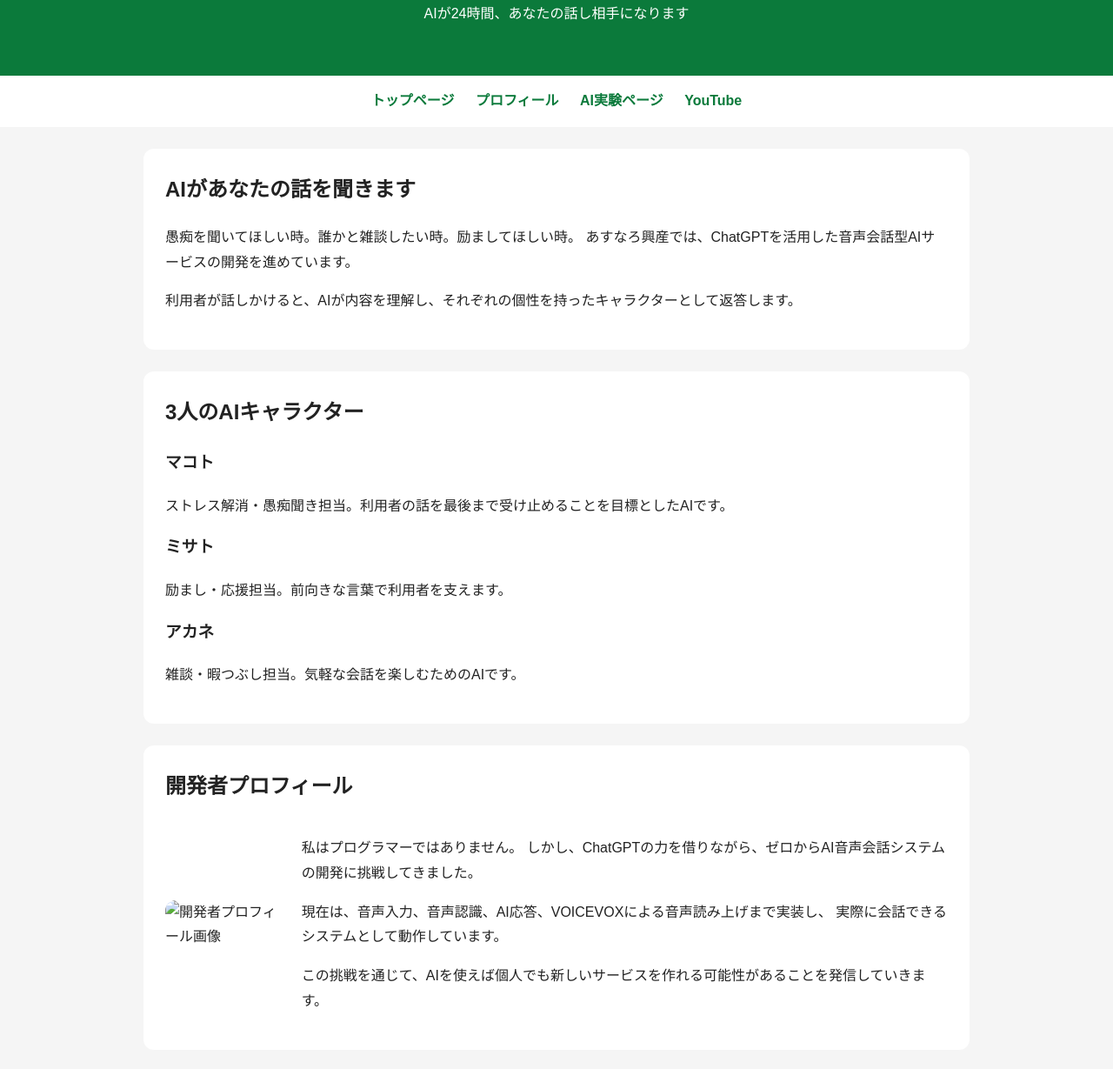
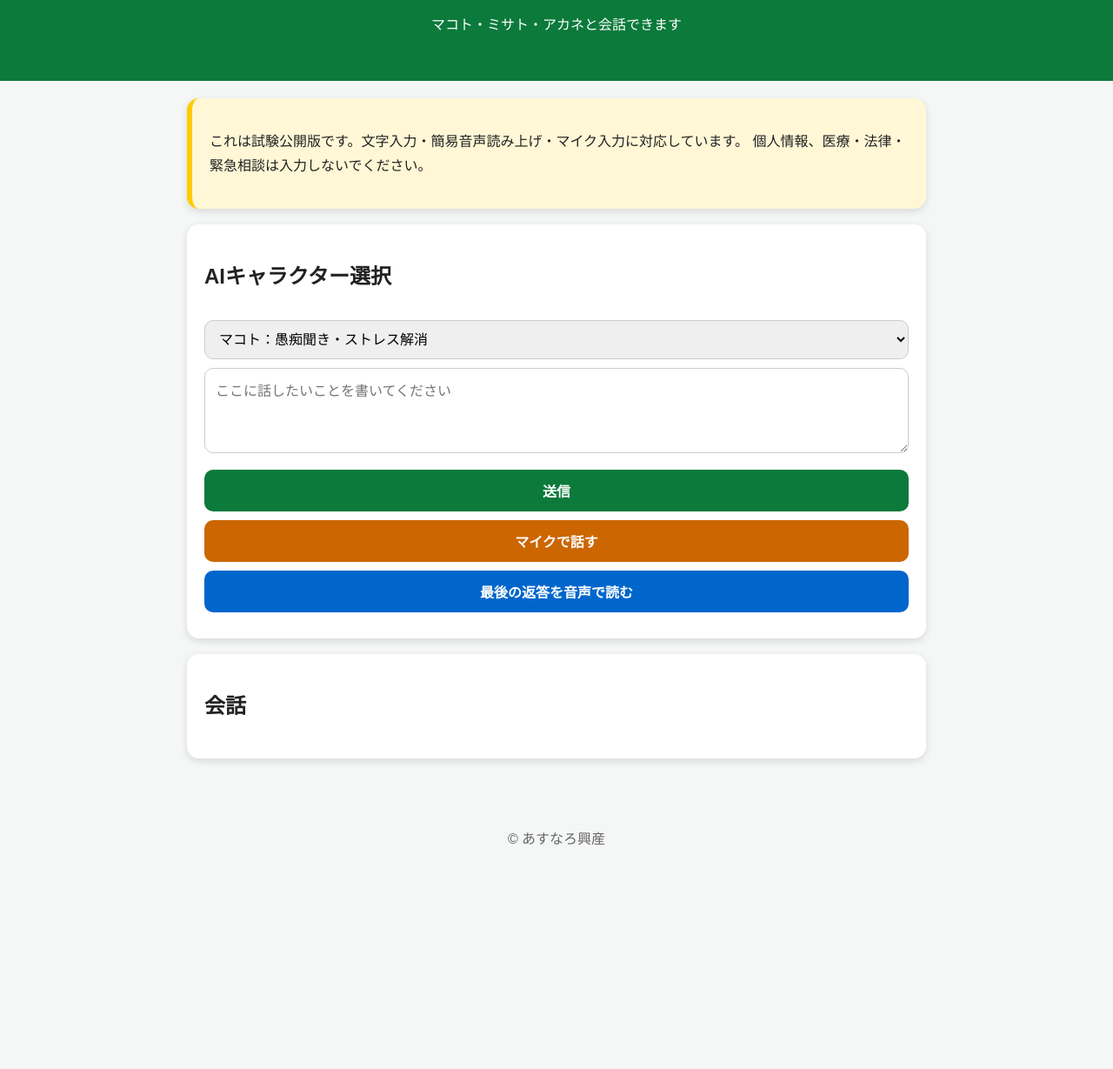
Before and after one commit to shigeonagase1965-debug/-, a website: page index.html in a window 1280 px wide. Shown: the part 117-1346 px from the top of the page at 87% size. After the commit the page ends 1136 px from the top, so only its background shows below. Drawn offline with Linux system fonts and the light colour scheme.

Commit message:
Add files via upload

```diff
--- a/index.html
+++ b/index.html
@@ -2,68 +2,98 @@
 <html lang="ja">
 <head>
 <meta charset="UTF-8">
-<title>あすなろ興産 AI音声会話サービス</title>
+<meta name="viewport" content="width=device-width, initial-scale=1.0">
+<title>あすなろ興産 公開AI体験版</title>
 
 <style>
 body{
-  font-family:sans-serif;
-  background:#f5f5f5;
+  font-family:Meiryo,sans-serif;
+  background:#f4f7f5;
+  margin:0;
   color:#222;
-  margin:0;
-  line-height:1.8;
+  line-height:1.7;
 }
 header{
   background:#0b7a3b;
   color:white;
   text-align:center;
-  padding:40px 20px;
+  padding:35px 20px;
 }
-nav{
-  text-align:center;
-  padding:15px;
-  background:#ffffff;
+.container{
+  max-width:850px;
+  margin:auto;
+  padding:20px;
 }
-nav a{
-  color:#0b7a3b;
+.card{
+  background:white;
+  padding:20px;
+  border-radius:14px;
+  margin-bottom:18px;
+  box-shadow:0 3px 10px rgba(0,0,0,0.12);
+}
+.notice{
+  background:#fff7d6;
+  border-left:6px solid #ffcc00;
+}
+select,textarea,button{
+  width:100%;
+  padding:12px;
+  margin-top:10px;
+  font-size:16px;
+  border-radius:10px;
+  border:1px solid #ccc;
+  box-sizing:border-box;
+}
+button{
+  background:#0b7a3b;
+  color:white;
+  border:none;
+  cursor:pointer;
   font-weight:bold;
-  margin:0 10px;
-  text-decoration:none;
 }
-section{
-  max-width:900px;
-  margin:25px auto;
+button:disabled{
+  background:#999;
+}
+.voice-btn{
+  background:#0066cc;
+}
+.mic-btn{
+  background:#cc6600;
+}
+#chat{
+  display:flex;
+  flex-direction:column;
+  gap:14px;
+}
+.user{
+  align-self:flex-end;
+  background:#95ec69;
+  padding:12px;
+  border-radius:15px;
+  max-width:75%;
+}
+.ai{
+  align-self:flex-start;
   background:white;
-  padding:25px;
-  border-radius:12px;
+  padding:12px;
+  border-radius:15px;
+  max-width:75%;
+  border:1px solid #ddd;
 }
-h1,h2,h3{margin-top:0}
-.profile{
-  display:flex;
-  gap:20px;
-  align-items:center;
+.name{
+  font-size:12px;
+  color:#666;
+  margin-bottom:5px;
 }
-.profile img{
-  width:180px;
-  max-width:40%;
-  border-radius:12px;
-}
-.button{
-  display:inline-block;
-  background:#cc0000;
-  color:white;
-  padding:12px 18px;
-  border-radius:8px;
-  text-decoration:none;
-  font-weight:bold;
+.status{
+  font-size:14px;
+  color:#555;
+  margin-top:10px;
 }
 footer{
   text-align:center;
   padding:25px;
   color:#666;
-}
-@media(max-width:700px){
-  .profile{display:block}
-  .profile img{max-width:100%;width:100%;margin-bottom:15px}
 }
 </style>
 </head>
@@ -71,116 +101,201 @@ footer{
 <body>
 
 <header>
-  <h1>あすなろ興産 AI音声会話サービス</h1>
-  <p>AIが24時間、あなたの話し相手になります</p>
+  <h1>あすなろ興産 公開AI体験版</h1>
+  <p>マコト・ミサト・アカネと会話できます</p>
 </header>
 
-<nav>
-  <a href="index.html">トップページ</a>
-  <a href="profile.html">プロフィール</a>
-  <a href="ai.html">AI実験ページ</a>
-  <a href="https://youtube.com/@kansai-indust" target="_blank">YouTube</a>
-</nav>
+<div class="container">
 
-<section>
-  <h2>AIがあなたの話を聞きます</h2>
-  <p>
-    愚痴を聞いてほしい時。誰かと雑談したい時。励ましてほしい時。
-    あすなろ興産では、ChatGPTを活用した音声会話型AIサービスの開発を進めています。
-  </p>
-  <p>
-    利用者が話しかけると、AIが内容を理解し、それぞれの個性を持ったキャラクターとして返答します。
-  </p>
-</section>
+  <div class="card notice">
+    <p>
+      これは試験公開版です。文字入力・簡易音声読み上げ・マイク入力に対応しています。
+      個人情報、医療・法律・緊急相談は入力しないでください。
+    </p>
+  </div>
 
-<section>
-  <h2>3人のAIキャラクター</h2>
+  <div class="card">
+    <h2>AIキャラクター選択</h2>
 
-  <h3>マコト</h3>
-  <p>
-    ストレス解消・愚痴聞き担当。利用者の話を最後まで受け止めることを目標としたAIです。
-  </p>
+    <select id="character">
+      <option value="makoto">マコト：愚痴聞き・ストレス解消</option>
+      <option value="misato">ミサト：励まし・応援</option>
+      <option value="akane">アカネ：雑談・暇つぶし</option>
+    </select>
 
-  <h3>ミサト</h3>
-  <p>
-    励まし・応援担当。前向きな言葉で利用者を支えます。
-  </p>
+    <textarea id="msg" rows="4" placeholder="ここに話したいことを書いてください"></textarea>
 
-  <h3>アカネ</h3>
-  <p>
-    雑談・暇つぶし担当。気軽な会話を楽しむためのAIです。
-  </p>
-</section>
+    <button id="sendBtn" onclick="sendMsg()">送信</button>
 
-<section>
-  <h2>開発者プロフィール</h2>
+    <button class="mic-btn" onclick="startVoiceInput()">
+      マイクで話す
+    </button>
 
-  <div class="profile">
-    <img src="profile.jpg" alt="開発者プロフィール画像">
+    <button class="voice-btn" onclick="readLastReply()">
+      最後の返答を音声で読む
+    </button>
 
-    <div>
-      <p>
-        私はプログラマーではありません。
-        しかし、ChatGPTの力を借りながら、ゼロからAI音声会話システムの開発に挑戦してきました。
-      </p>
-      <p>
-        現在は、音声入力、音声認識、AI応答、VOICEVOXによる音声読み上げまで実装し、
-        実際に会話できるシステムとして動作しています。
-      </p>
-      <p>
-        この挑戦を通じて、AIを使えば個人でも新しいサービスを作れる可能性があることを発信していきます。
-      </p>
-    </div>
+    <div id="status" class="status"></div>
   </div>
-</section>
 
-<section>
-  <h2>YouTubeチャンネル</h2>
-  <p>
-    AI開発の様子や実験動画は、YouTubeでも公開しています。
-  </p>
-  <p>
-    <a class="button" href="https://youtube.com/@kansai-indust" target="_blank">
-      YouTubeチャンネルを見る
-    </a>
-  </p>
-</section>
+  <div class="card">
+    <h2>会話</h2>
+    <div id="chat"></div>
+  </div>
 
-<section>
-  <h2>現在の開発状況</h2>
-  <ul>
-    <li>音声入力：MediaRecorder方式</li>
-    <li>音声認識：Whisper</li>
-    <li>AI応答：ChatGPT</li>
-    <li>音声出力：VOICEVOX</li>
-    <li>キャラクター切替機能</li>
-  </ul>
-  <p>
-    現在も機能向上のため開発を継続中です。
-  </p>
-</section>
-
-<section>
-  <h2>今後の目標</h2>
-  <p>
-    AIによる音声会話サービスを実用化し、愚痴聞き、雑談、励ましなど、
-    人に寄り添う新しいサービスの実現を目指しています。
-  </p>
-  <p>
-    将来的には電話回線との連携によるAI電話サービスの実現も検討しています。
-  </p>
-</section>
-
-<section>
-  <h2>各ページへのご案内</h2>
-  <p><a href="profile.html">開発者プロフィールを見る</a></p>
-  <p><a href="ai.html">AI実験ページを見る</a></p>
-  <p><a href="https://youtube.com/@kansai-indust" target="_blank">YouTubeチャンネルを見る</a></p>
-</section>
+</div>
 
 <footer>
   <p>© あすなろ興産</p>
 </footer>
 
+<script>
+let isProcessing = false;
+let lastReply = "";
+
+function getCharacterName(character){
+  return {
+    makoto:"マコト",
+    misato:"ミサト",
+    akane:"アカネ"
+  }[character] || "AI";
+}
+
+function setStatus(text){
+  document.getElementById("status").textContent = text || "";
+}
+
+function escapeHtml(text){
+  return String(text)
+    .replace(/&/g,"&amp;")
+    .replace(/</g,"&lt;")
+    .replace(/>/g,"&gt;")
+    .replace(/"/g,"&quot;")
+    .replace(/'/g,"&#039;");
+}
+
+function addMessage(type, name, text){
+  const chat = document.getElementById("chat");
+  const div = document.createElement("div");
+  div.className = type;
+  div.innerHTML = `<div class="name">${escapeHtml(name)}</div><div>${escapeHtml(text)}</div>`;
+  chat.appendChild(div);
+  window.scrollTo(0, document.body.scrollHeight);
+}
+
+function speakText(text){
+  if(!text) return;
+
+  if(!("speechSynthesis" in window)){
+    alert("このブラウザは音声読み上げに対応していません。");
+    return;
+  }
+
+  speechSynthesis.cancel();
+
+  const utterance = new SpeechSynthesisUtterance(text);
+  utterance.lang = "ja-JP";
+  utterance.rate = 1.0;
+  utterance.pitch = 1.0;
+
+  speechSynthesis.speak(utterance);
+}
+
+function readLastReply(){
+  if(lastReply){
+    speakText(lastReply);
+  }else{
+    speakText("まだAIの返答がありません。");
+  }
+}
+
+function startVoiceInput(){
+  const SpeechRecognition =
+    window.SpeechRecognition || window.webkitSpeechRecognition;
+
+  if(!SpeechRecognition){
+    alert("このブラウザは音声入力に対応していません。ChromeまたはEdgeで試してください。");
+    return;
+  }
+
+  const recognition = new SpeechRecognition();
+  recognition.lang = "ja-JP";
+  recognition.interimResults = false;
+  recognition.continuous = false;
+
+  setStatus("録音中です。話してください。");
+
+  recognition.onresult = function(event){
+    const text = event.results[0][0].transcript;
+    document.getElementById("msg").value = text;
+    setStatus("音声入力しました。内容を確認して送信してください。");
+  };
+
+  recognition.onerror = function(event){
+    setStatus("音声入力エラー: " + event.error);
+  };
+
+  recognition.onend = function(){
+    if(document.getElementById("status").textContent === "録音中です。話してください。"){
+      setStatus("音声入力を終了しました。");
+    }
+  };
+
+  recognition.start();
+}
+
+async function sendMsg(){
+  if(isProcessing) return;
+
+  const msgBox = document.getElementById("msg");
+  const message = msgBox.value.trim();
+  const character = document.getElementById("character").value;
+  const sendBtn = document.getElementById("sendBtn");
+
+  if(!message){
+    setStatus("メッセージを入力してください。");
+    return;
+  }
+
+  isProcessing = true;
+  sendBtn.disabled = true;
+  setStatus("AIが返答を考えています。");
+
+  addMessage("user", "あなた", message);
+  msgBox.value = "";
+
+  try{
+    const res = await fetch("/chat", {
+      method:"POST",
+      headers:{"Content-Type":"application/json"},
+      body:JSON.stringify({
+        message: message,
+        character: character
+      })
+    });
+
+    const data = await res.json();
+
+    if(!res.ok){
+      addMessage("ai", "エラー", data.error || "通信エラー");
+      setStatus("エラーが発生しました。");
+    }else{
+      const reply = data.reply || "返答がありません";
+      lastReply = reply;
+      addMessage("ai", getCharacterName(character), reply);
+      speakText(reply);
+      setStatus("返答しました。");
+    }
+
+  }catch(err){
+    addMessage("ai", "通信エラー", err.message);
+    setStatus("通信エラーが発生しました。");
+  }
+
+  isProcessing = false;
+  sendBtn.disabled = false;
+}
+</script>
+
 </body>
 </html>
```
